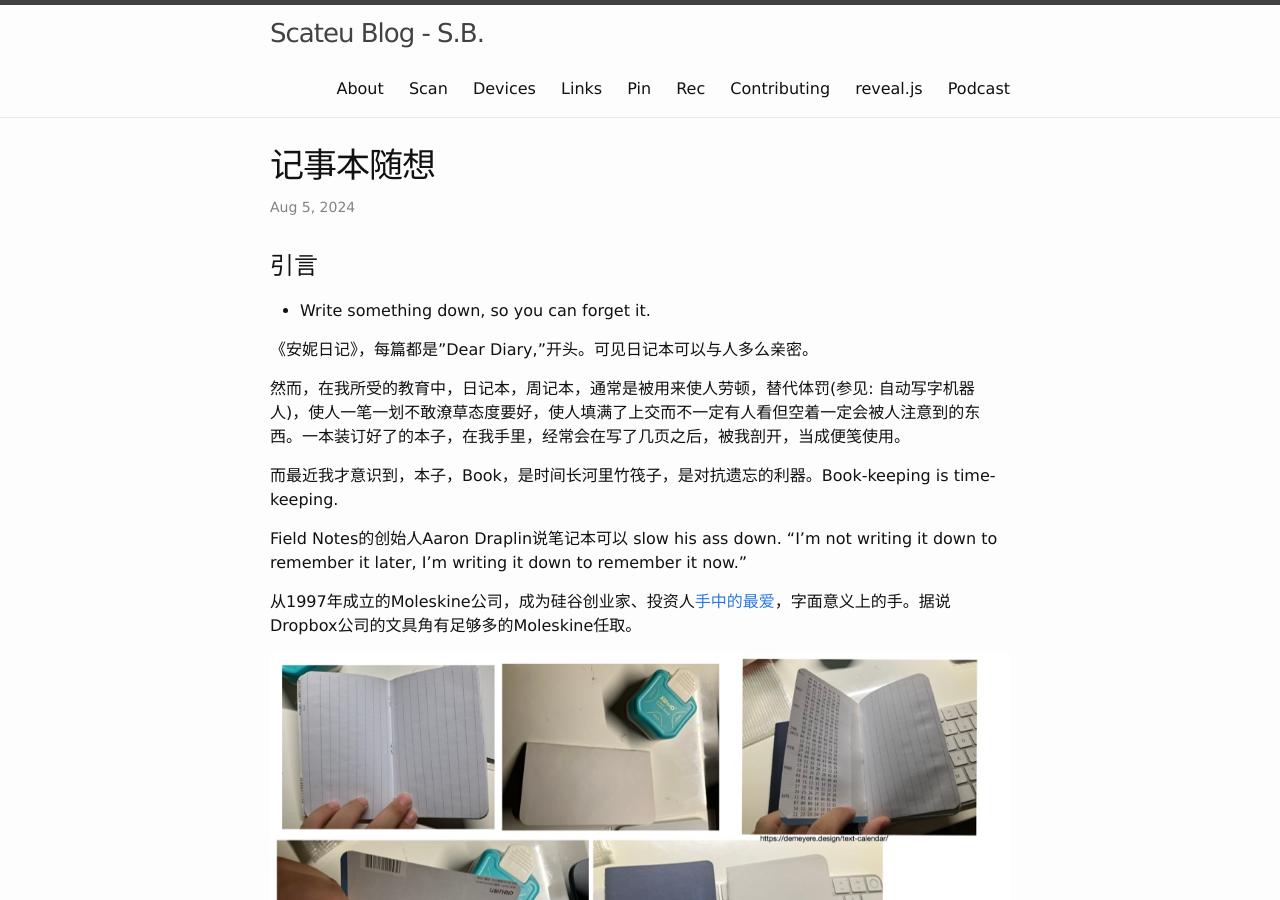
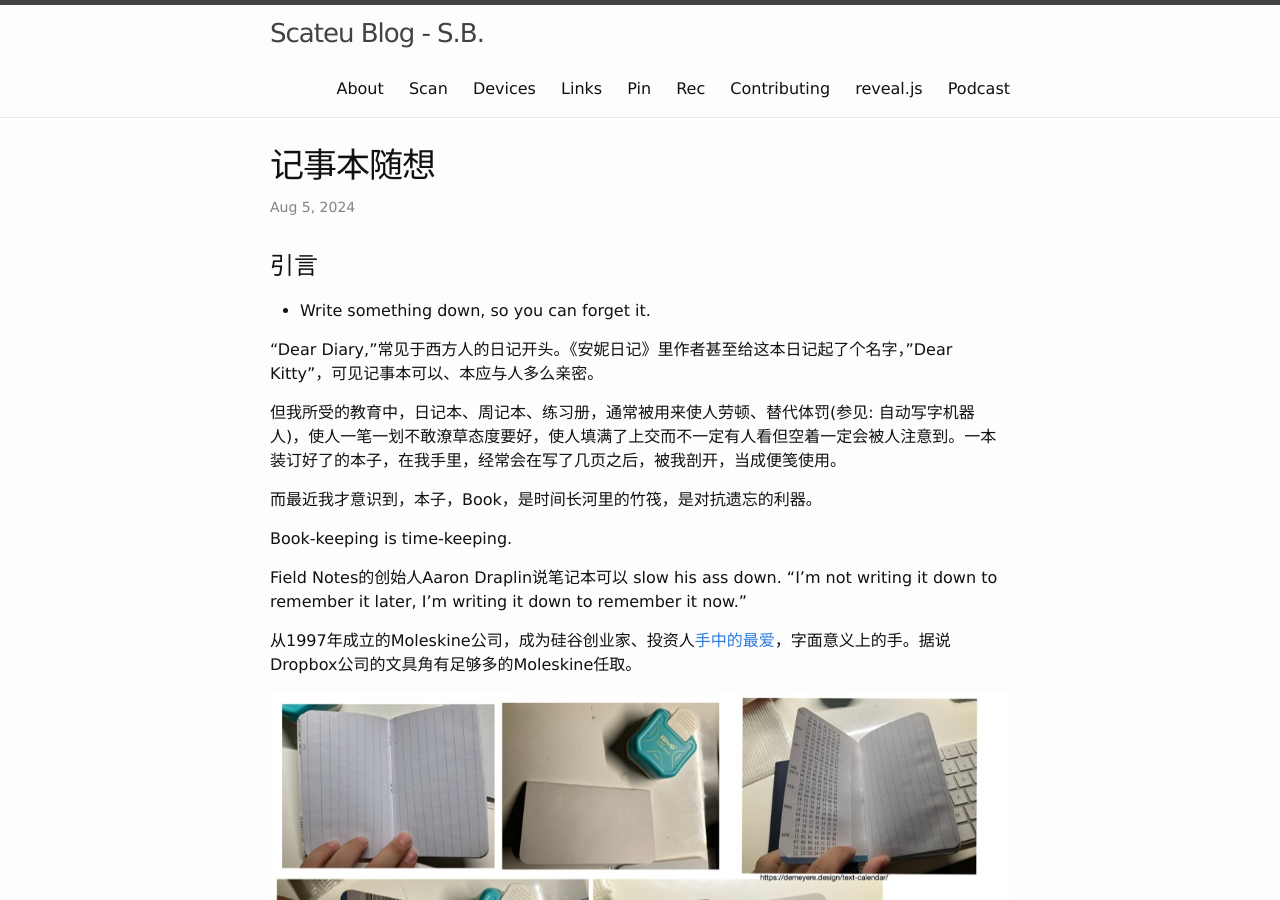
Before and after one commit to scateu/scateu.github.io, a Jekyll site: the page built from _posts/2024-08-05-notebooks.md, in a window 1280 px wide and 900 px high. Built offline with Jekyll 4.4.1, drawn with Linux system fonts in a browser that asks for light colours; nearby versions of some CDN libraries; comment, search, counter and statistics services are not loaded.

Commit message:
small fix

```diff
--- a/_posts/2024-08-05-notebooks.md
+++ b/_posts/2024-08-05-notebooks.md
@@ -7,11 +7,13 @@ layout: post
 # 引言
  - Write something down, so you can forget it.
 
-《安妮日记》，每篇都是"Dear Diary,"开头。可见日记本可以与人多么亲密。
+"Dear Diary,"常见于西方人的日记开头。《安妮日记》里作者甚至给这本日记起了个名字，"Dear Kitty"，可见记事本可以、本应与人多么亲密。
 
-然而，在我所受的教育中，日记本，周记本，通常是被用来使人劳顿，替代体罚(参见: 自动写字机器人)，使人一笔一划不敢潦草态度要好，使人填满了上交而不一定有人看但空着一定会被人注意到的东西。一本装订好了的本子，在我手里，经常会在写了几页之后，被我剖开，当成便笺使用。
+但我所受的教育中，日记本、周记本、练习册，通常被用来使人劳顿、替代体罚(参见: 自动写字机器人)，使人一笔一划不敢潦草态度要好，使人填满了上交而不一定有人看但空着一定会被人注意到。一本装订好了的本子，在我手里，经常会在写了几页之后，被我剖开，当成便笺使用。
 
-而最近我才意识到，本子，Book，是时间长河里竹筏子，是对抗遗忘的利器。Book-keeping is time-keeping.
+而最近我才意识到，本子，Book，是时间长河里的竹筏，是对抗遗忘的利器。
+
+Book-keeping is time-keeping.
 
 Field Notes的创始人Aaron Draplin说笔记本可以 slow his ass down. "I'm not writing it down to remember it later, I'm writing it down to remember it now."
 
```
